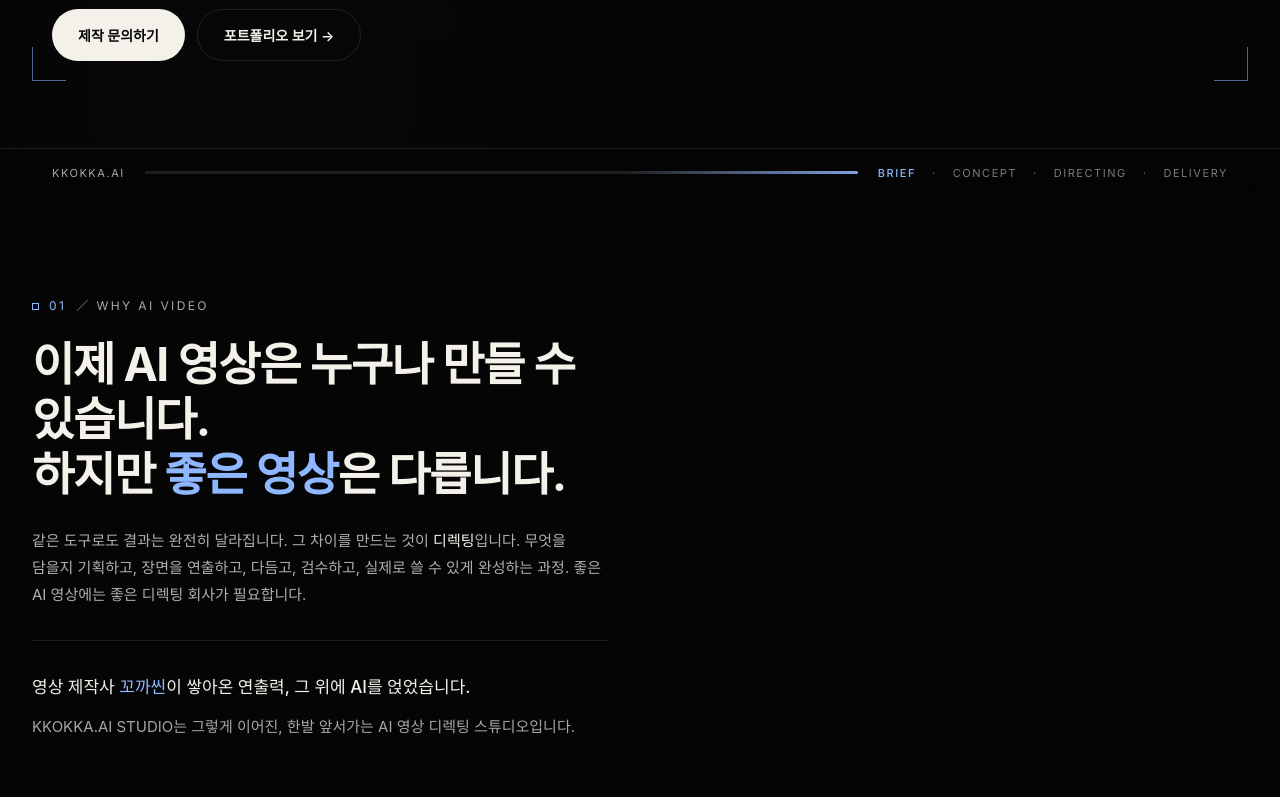
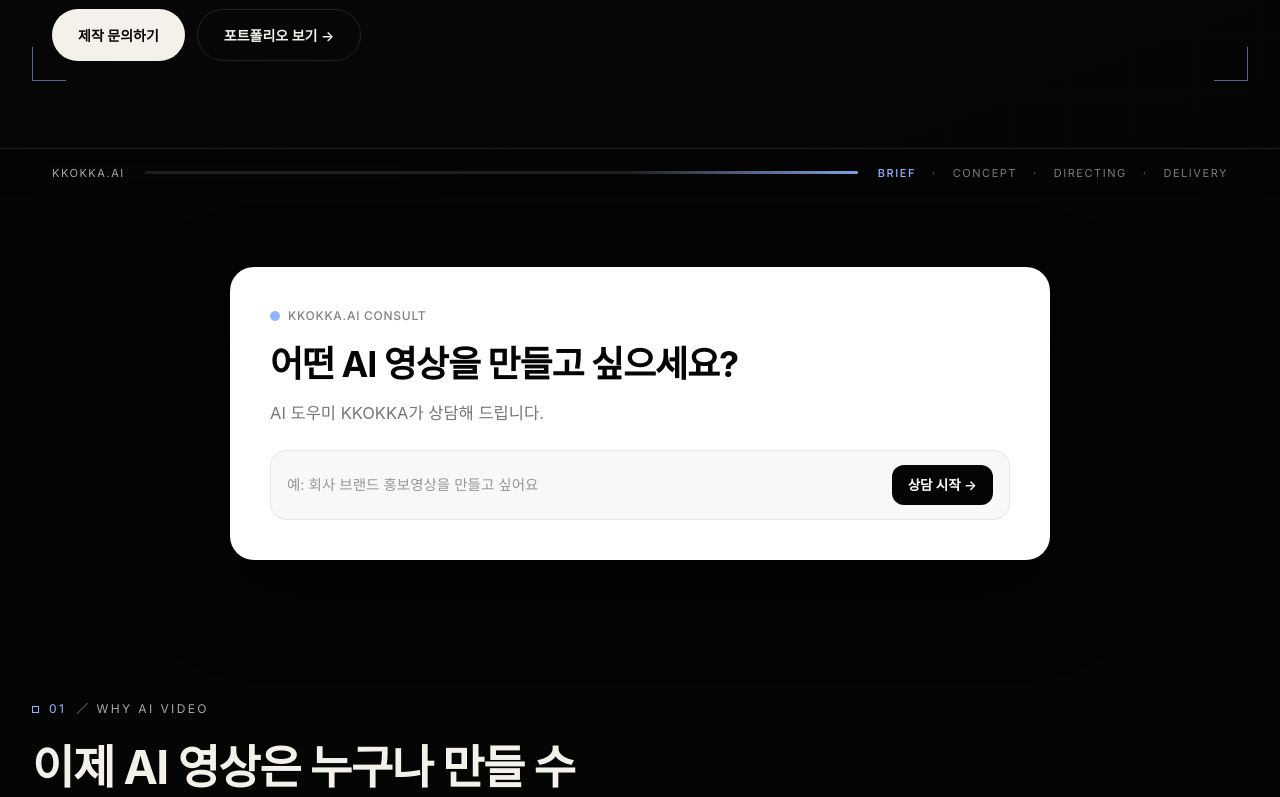
Before and after one commit to sayabout/kkokka-ai-studio, a Next.js app: page / in a window 1280 px wide. Shown: the part 603-1400 px from the top of the page. Built offline with nearby package versions, Linux system fonts and the light colour scheme; no server answers; a web font is replaced by a local one.

Commit message:
home: 꼬까AI 상담 카드 추가 (Hero 하단)

```diff
--- a/app/page.tsx
+++ b/app/page.tsx
@@ -89,6 +89,30 @@
               <b className="font-medium text-ice">Brief</b><span>·</span>Concept<span>·</span>Directing<span>·</span>Delivery
             </div>
           </div>
+        </div>
+      </section>
+
+      {/* ===== KKOKKA AI 상담 카드 ===== */}
+      <section className="px-8 pb-[40px] pt-[70px]">
+        <div className="mx-auto max-w-[820px]">
+          <Link href="/consult" className="group block">
+            <div className="rounded-3xl bg-white p-8 shadow-[0_30px_80px_rgba(0,0,0,0.5)] transition group-hover:-translate-y-1 md:p-10">
+              <div className="mb-3 flex items-center gap-2">
+                <span className="inline-block h-2.5 w-2.5 rounded-full bg-[#8FB7FF]" />
+                <span className="font-mono text-[12px] font-medium tracking-[0.06em] text-black/50">KKOKKA.AI CONSULT</span>
+              </div>
+              <h3 className="text-[clamp(26px,3.6vw,36px)] font-bold tracking-[-0.03em] text-black">
+                어떤 AI 영상을 만들고 싶으세요?
+              </h3>
+              <p className="mt-2.5 text-[16.5px] text-black/55">AI 도우미 KKOKKA가 상담해 드립니다.</p>
+              <div className="mt-6 flex items-center gap-2 rounded-2xl border border-black/12 bg-[#F7F8FA] px-4 py-3.5">
+                <span className="flex-1 text-[14.5px] text-black/40">예: 회사 브랜드 홍보영상을 만들고 싶어요</span>
+                <span className="rounded-xl bg-[#050505] px-4 py-2.5 text-[13.5px] font-semibold text-white transition group-hover:bg-[#8FB7FF] group-hover:text-black">
+                  상담 시작 →
+                </span>
+              </div>
+            </div>
+          </Link>
         </div>
       </section>
 
```
